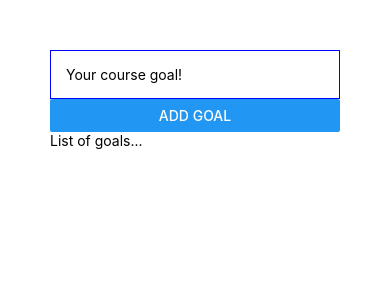
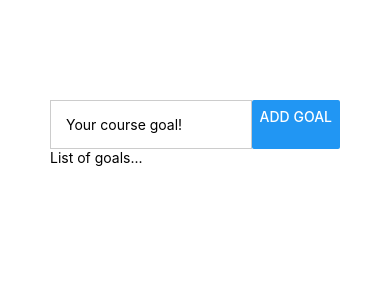
Before and after one commit to jorgearguellles/react-native, a React Native app in the folder RNCourse/: screen / in a window 390 px wide. Shown: the top 300 px of the page. Built offline with nearby package versions, Linux system fonts and the light colour scheme.

Commit message:
🥕 Dive deep on Flexbox

```diff
--- a/RNCourse/App.js
+++ b/RNCourse/App.js
@@ -4,9 +4,9 @@ import { StyleSheet, Text, View, Button, TextInput } from 'react-native';
 export default function App() {
   return (
     <View style={styles.appContainer}>
-      <View>
+      <View style={styles.inputContainer}>
         <TextInput placeholder='Your course goal!' style={styles.textInput}/>
-        <Button title='Add goal'/>
+        <Button title='Add goal' style={styles.button}/>
       </View>
       <View>
         <Text>List of goals...</Text>
@@ -17,11 +17,18 @@ export default function App() {
 
 const styles = StyleSheet.create({
   appContainer:{
-    padding: 50
+    paddingTop: 100,
+    padding: 50,
+  },
+  inputContainer:{
+    flexDirection: 'row',
+    justifyContent: 'space-between',
+    alignContent: 'center'
   },
   textInput:{
     borderWidth: 1,
-    borderColor: 'blue',
+    borderColor: '#cccccc',
+    width: '80%',
     padding: 15,
   }
 });
```
